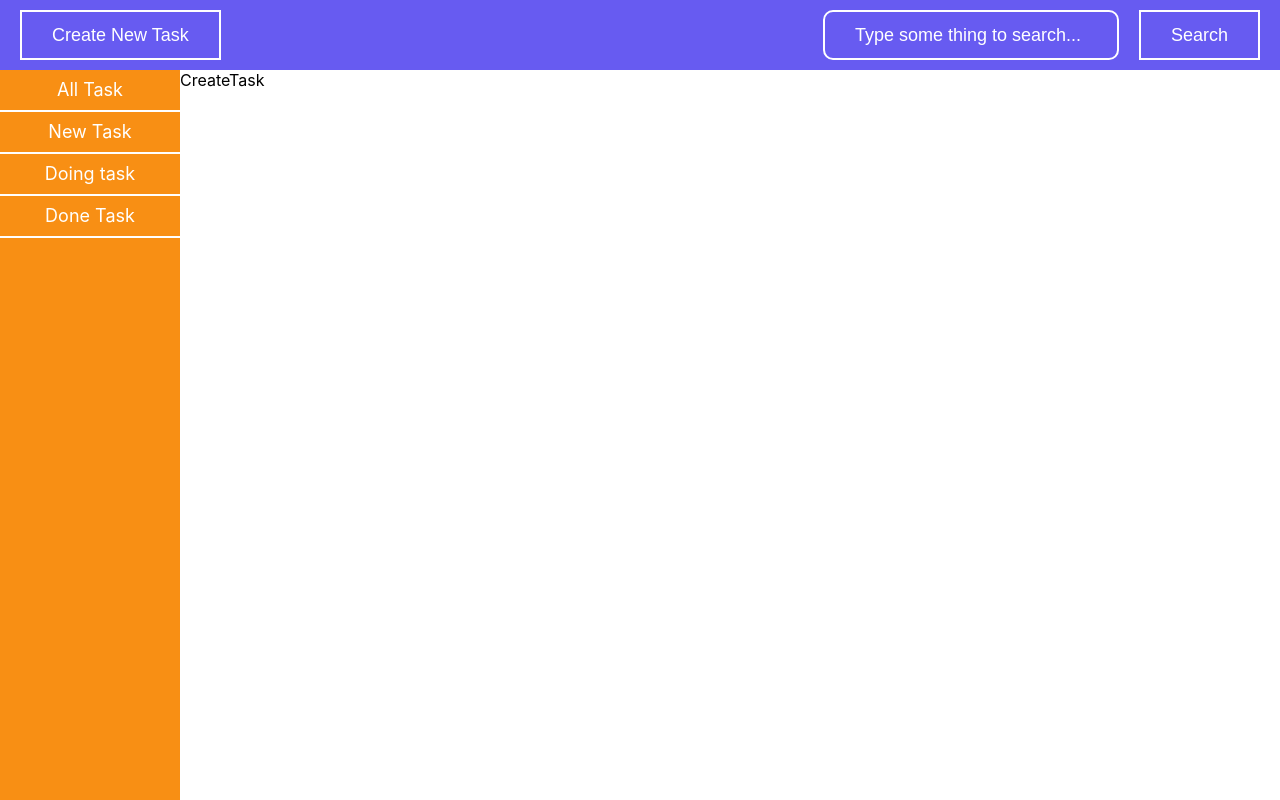
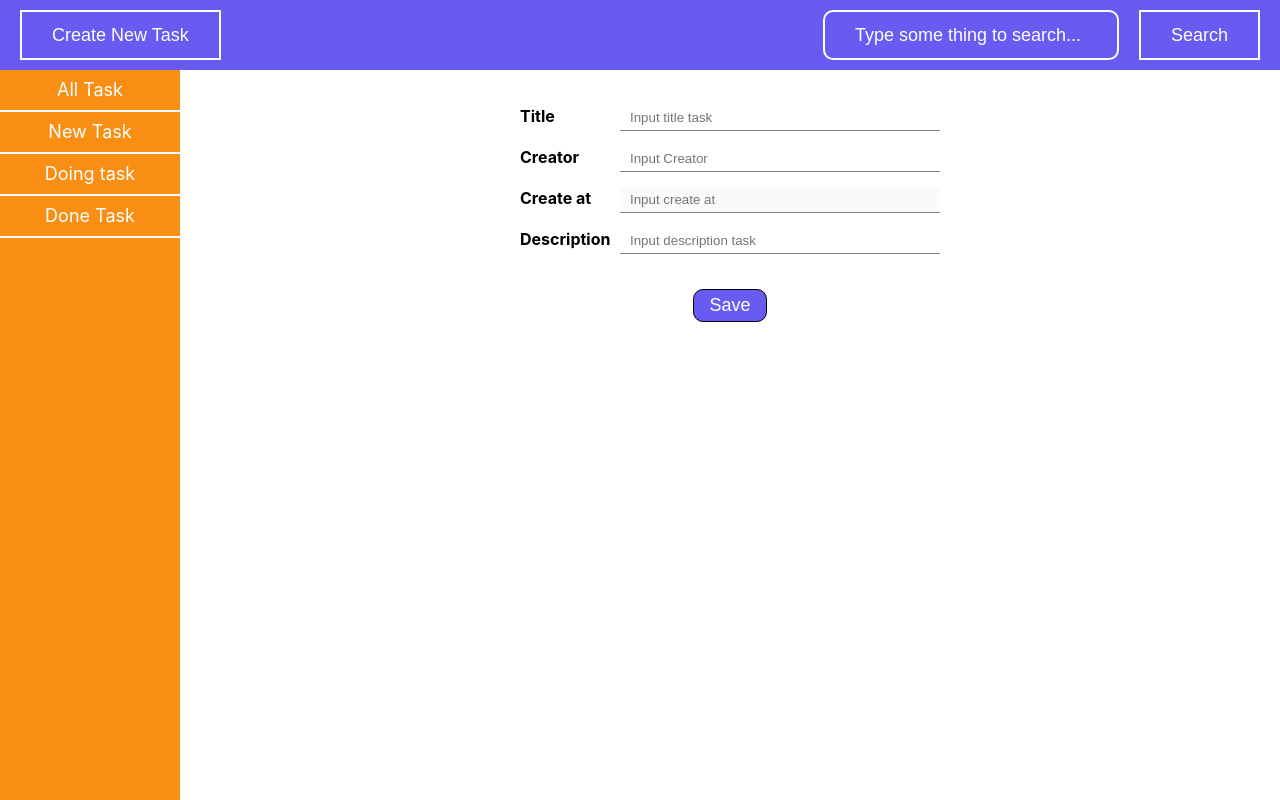
Before and after one commit to AnhSon-DHSPDHDN/assignment-2, a React (Create React App) app: page /create-task in a window 1280 px wide. Built offline with nearby package versions, Linux system fonts and the light colour scheme.

Commit message:
ref create full UI

```diff
--- /dev/null
+++ b/src/form/index.js
@@ -0,0 +1,49 @@
+import React from 'react'
+import './style.scss'
+
+export default function FormTask({ isEdit = false }) {
+  return (
+    <div className='form'>
+      <form>
+        <div className='form__input'>
+          <label htmlFor='title'>Title</label>
+          <input type={'text'} id='title' placeholder='Input title task' />
+        </div>
+        <div className='form__input'>
+          <label htmlFor='creator'>Creator</label>
+          <input type={'text'} id='creator' placeholder='Input Creator' />
+        </div>
+        <div className='form__input'>
+          <label htmlFor='create-at'>Create at</label>
+          <input type={'text'} id='create-at' disabled placeholder='Input create at' />
+        </div>
+        <div className='form__input'>
+          <label htmlFor='description'>Description</label>
+          <input type={'text'} id='description' placeholder='Input description task' />
+        </div>
+        {isEdit && <>
+          <div className='form__radio'>
+            <input type="radio" id="html" name="status" value="HTML" />
+            <label style={{ marginLeft: '10px' }} htmlFor="html">HTML</label>
+            <input type="radio" id="css" name="status" value="CSS" />
+            <label style={{ marginLeft: '10px' }} htmlFor="css">CSS</label>
+            <input type="radio" id="javascript" name="status" value="JavaScript" />
+            <label style={{ marginLeft: '10px' }} htmlFor="javascript">JavaScript</label>
+          </div>
+          <div style={{
+            margin: '30px auto',
+            display: 'flex',
+            gap: '20px',
+            justifyContent: 'center'
+          }}>
+            <button className='form__btn'>Save</button>
+            <button className='form__btn'>Reset</button>
+            <button className='form__btn'>Delete</button>
+          </div>
+        </>
+        }
+        {!isEdit && <button className='form__btn form__btn--save'>Save</button>}
+      </form >
+    </div >
+  )
+}
--- /dev/null
+++ b/src/form/style.scss
@@ -0,0 +1,34 @@
+.form{
+  margin: auto;
+  text-align: center;
+  .form__input{
+    margin: 15px 0;
+  }
+  .form__btn{
+    background-color: #675BF1;
+    outline: none;
+    border: 1px solid black;
+    padding: 5px 15px;
+    border-radius: 10px;
+    color: white;
+    font-size: 18px;
+    &:hover{
+      cursor: pointer;
+    }
+  }
+  .form__btn--save{
+    margin: 20px auto;
+  }
+  label{
+    width: 100px;
+    display: inline-block;
+    font-weight: 700;
+    text-align: left;
+  }
+  input[type="text"]{
+    padding: 5px 10px;
+    border: none;
+    border-bottom: 1px solid gray;
+    width: 300px;
+  }
+}
--- a/src/pages/createTask/index.js
+++ b/src/pages/createTask/index.js
@@ -1,7 +1,17 @@
 import React from 'react'
+import FormTask from '../../form'
 
 export default function CreateTask() {
   return (
-    <div>CreateTask</div>
+    <div style={{
+      padding: '20px',
+      height: 'max-content',
+      width: '100%',
+      display: 'flex',
+      flexWrap: 'wrap',
+      gap: '20px'
+    }}>
+      <FormTask />
+    </div >
   )
 }
```
Also changed, not shown: 1 other file (tests, documents, lock files or other folders).
